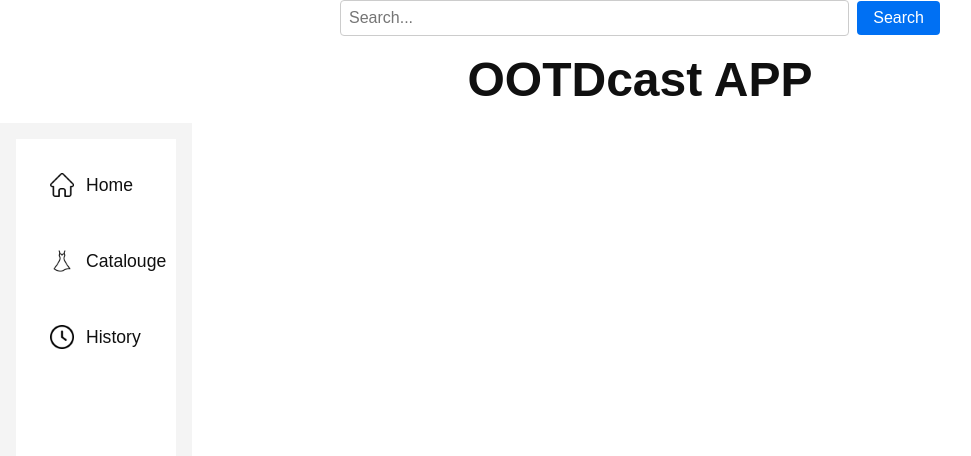
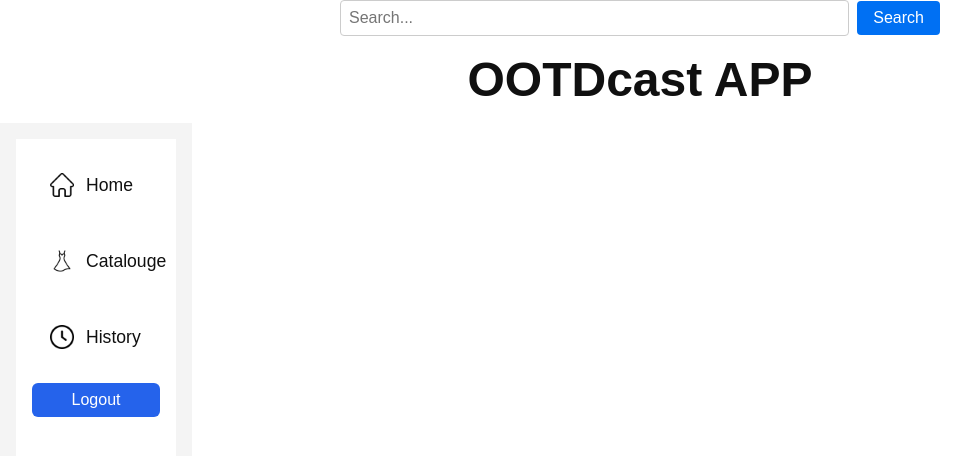
Before and after one commit to jteengfo/ootdcast, a Next.js app in the folder frontend/ootdcast/: page /library in a window 1280 px wide. Shown: the top 456 px of the page, without its empty margins (0-971 px from the left). Built offline with nearby package versions, Linux system fonts and the light colour scheme.

Commit message:
implemented logout

```diff
--- a/frontend/ootdcast/src/components/Sidebar.jsx
+++ b/frontend/ootdcast/src/components/Sidebar.jsx
@@ -1,8 +1,37 @@
+'use client'
 import Link from "next/link";
 import Image from "next/image";
 import styles from "./Sidebar.module.css";
+import React from "react";
 
 export default function Sidebar() {
+
+  const handleLogoutButton = async (e) => {
+    e.preventDefault()
+
+    try {
+      const endpoint = 'http://127.0.0.1:8000/auth/logout/'
+
+      const response = await fetch(endpoint, {
+        method: 'POST',
+        headers: {
+          'Content-Type': 'application/json'
+        },
+      })
+
+      const data = await response.json()
+      if (!response.ok) {
+        throw new Error(data.error || 'Something went wrong')
+      } else {
+        window.location.href = '/'
+      }
+
+    } catch (error) {
+      console.log(error)
+    }
+
+  }
+
   return (
     <nav className={styles.sidebar}>
       <ul>
@@ -31,6 +60,13 @@ export default function Sidebar() {
           </Link>
         </li>
       </ul>
+      <div>
+        <button
+        className={styles.logoutButton}
+        onClick={handleLogoutButton}>
+          Logout
+        </button>
+      </div>
     </nav>
   );
 }
--- a/frontend/ootdcast/src/components/Sidebar.module.css
+++ b/frontend/ootdcast/src/components/Sidebar.module.css
@@ -57,3 +57,19 @@
   width: 24px;
   height: 24px;
 }
+
+/* Logout button */
+.logoutButton {
+  width: 100%;
+  background-color: #2563eb;
+  color: white;
+  padding: 0.5rem 1rem;
+  border-radius: 0.375rem;
+  border: none;
+  cursor: pointer;
+  font-size: 1rem;
+  font-weight: 500;
+}
+.logoutButton:hover {
+  background-color: #1d4ed8;
+}
```
Also changed, not shown: 2 other files (tests, documents, lock files or other folders).
